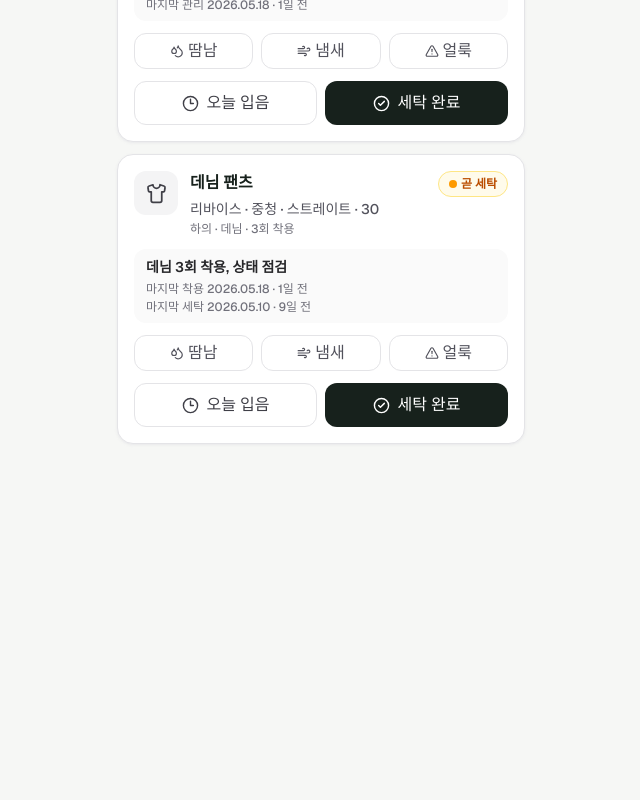
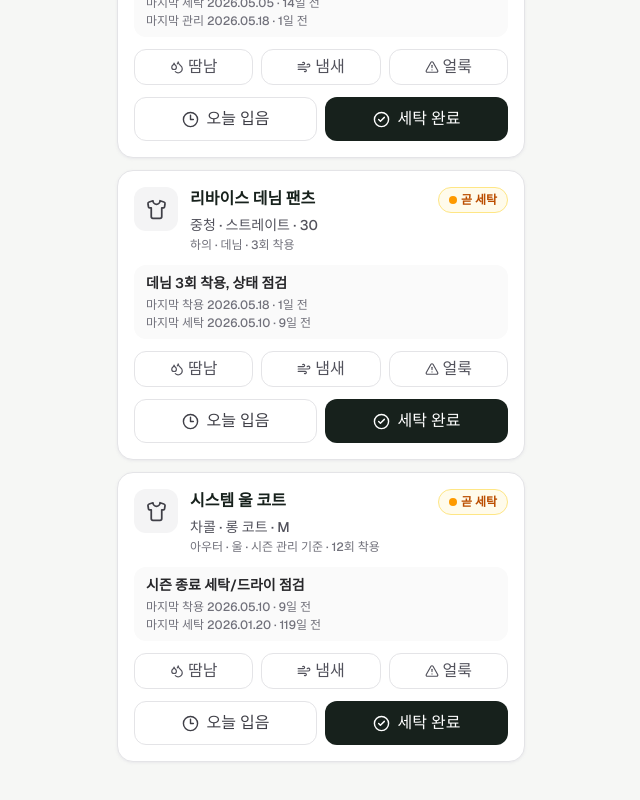
Before and after one commit to quanttraderkim/laundry-log, a Next.js app: page / in a window 1280 px wide. Shown: the part 1772-2572 px from the top of the page, without its empty margins (319-959 px from the left). Before the commit the page ends 2260 px from the top, so only its background shows below. Built offline with nearby package versions, Linux system fonts and the light colour scheme.

Commit message:
Refine clothing care signals

```diff
--- a/src/app/page.tsx
+++ b/src/app/page.tsx
@@ -19,6 +19,7 @@ type CareProfile =
   | "active_synthetic"
   | "cotton_top"
   | "denim"
+  | "seasonal_outer"
   | "standard_outer"
   | "wool_delicate";
 
@@ -140,6 +141,21 @@ const seedItems: ClothingItem[] = [
     wearCount: 3,
     flags: [],
   },
+  {
+    id: 6,
+    name: "울 코트",
+    brand: "시스템",
+    color: "차콜",
+    feature: "롱 코트",
+    size: "M",
+    category: "아우터",
+    material: "울",
+    careProfile: "seasonal_outer",
+    washedAt: "2026-01-20",
+    wornAt: "2026-05-10",
+    wearCount: 12,
+    flags: [],
+  },
 ];
 
 function daysSince(date?: string) {
@@ -213,6 +229,16 @@ function statusFor(item: ClothingItem): Status {
     return status("깨끗함", "착용 횟수 기준 여유 있음", "emerald");
   }
 
+  if (item.careProfile === "seasonal_outer") {
+    if (item.wearCount >= 10 || laundryDays >= 90) {
+      return status("곧 세탁", "시즌 종료 세탁/드라이 점검", "amber");
+    }
+    if (item.wearCount >= 1) {
+      return status("통풍 권장", "착용 후 통풍, 시즌 종료 관리", "sky");
+    }
+    return status("깨끗함", "시즌 종료 관리 대상", "emerald");
+  }
+
   if (item.careProfile === "cotton_top") {
     if (item.wearCount >= 2) {
       return status("세탁 권장", "피부 접촉 의류 2회 착용", "rose");
@@ -258,7 +284,15 @@ function status(label: Status["label"], reason: string, color: string): Status {
 }
 
 function profileFor(category: string, material: string): CareProfile {
-  if (category === "운동복" || material === "폴리에스터") {
+  if (category === "운동복") {
+    return "active_synthetic";
+  }
+
+  if (category === "아우터") {
+    return "seasonal_outer";
+  }
+
+  if (material === "폴리에스터") {
     return "active_synthetic";
   }
 
@@ -305,11 +339,19 @@ function identityParts(item: ClothingItem) {
     .filter(Boolean);
 }
 
+function itemTitle(item: ClothingItem) {
+  return item.brand ? `${item.brand} ${item.name}` : item.name;
+}
+
+function itemDetailParts(item: ClothingItem) {
+  return [item.color, item.feature, item.size].map(cleanText).filter(Boolean);
+}
+
 function itemDisplayName(item: ClothingItem) {
-  const identity = identityParts(item);
-  return identity.length > 0
-    ? `${item.name} · ${identity.join(" · ")}`
-    : item.name;
+  const details = itemDetailParts(item);
+  return details.length > 0
+    ? `${itemTitle(item)} · ${details.join(" · ")}`
+    : itemTitle(item);
 }
 
 function identityKeyFor(item: Pick<
@@ -319,6 +361,20 @@ function identityKeyFor(item: Pick<
   return [item.name, item.brand, item.color, item.feature, item.size]
     .map(normalizeText)
     .join("|");
+}
+
+function hasConditionFlags(item: ClothingItem) {
+  return item.flags.length > 0;
+}
+
+function wearSummary(item: ClothingItem) {
+  if (item.careProfile === "seasonal_outer" && !hasConditionFlags(item)) {
+    return `시즌 관리 기준 · ${item.wearCount}회 착용`;
+  }
+
+  return hasConditionFlags(item)
+    ? `세탁 필요 상태 · ${item.wearCount}회 착용`
+    : `${item.wearCount}회 착용`;
 }
 
 function isConditionFlag(value: string): value is ConditionFlag {
@@ -342,13 +398,22 @@ function normalizeItem(item: Partial<ClothingItem>, index: number): ClothingItem
     size: cleanText(item.size),
     category,
     material,
-    careProfile: item.careProfile ?? profileFor(category, material),
+    careProfile: profileFor(category, material),
     washedAt: item.washedAt ?? todayText,
     wornAt: item.wornAt ?? (wearCount > 0 ? todayText : undefined),
     maintainedAt: item.maintainedAt,
     wearCount,
     flags,
   };
+}
+
+function withDemoOuter(items: ClothingItem[]) {
+  const demoOuter = seedItems.find((item) => item.careProfile === "seasonal_outer");
+  const hasOuter = items.some(
+    (item) => item.category === "아우터" || item.careProfile === "seasonal_outer",
+  );
+
+  return hasOuter || !demoOuter ? items : [...items, demoOuter];
 }
 
 function loadStoredItems() {
@@ -363,7 +428,7 @@ function loadStoredItems() {
   try {
     const parsedItems = JSON.parse(storedItems);
     return Array.isArray(parsedItems)
-      ? parsedItems.map((item, index) => normalizeItem(item, index))
+      ? withDemoOuter(parsedItems.map((item, index) => normalizeItem(item, index)))
       : seedItems;
   } catch {
     return seedItems;
@@ -374,6 +439,7 @@ function matchScore(item: ClothingItem, text: string) {
   const normalized = normalizeText(text);
   let score = 0;
   let hasNameSignal = false;
+  let identitySignalCount = 0;
 
   if (normalized.includes(normalizeText(item.name))) {
     score += 8;
@@ -386,26 +452,40 @@ function matchScore(item: ClothingItem, text: string) {
   score += matchingNameTokenCount * 2;
   hasNameSignal = hasNameSignal || matchingNameTokenCount > 0;
 
-  if (item.brand && normalized.includes(normalizeText(item.brand))) score += 4;
+  if (item.brand && normalized.includes(normalizeText(item.brand))) {
+    score += 4;
+    identitySignalCount += 1;
+  }
   if (colorAliases(item.color).some((color) => normalized.includes(color))) {
     score += 4;
+    identitySignalCount += 1;
   }
-  if (item.size && normalized.includes(normalizeText(item.size))) score += 4;
+  if (item.size && normalized.includes(normalizeText(item.size))) {
+    score += 4;
+    identitySignalCount += 1;
+  }
 
-  score += textTokens(item.feature).filter((token) =>
+  const matchingFeatureTokenCount = textTokens(item.feature).filter((token) =>
     normalized.includes(token),
-  ).length * 3;
+  ).length;
+  score += matchingFeatureTokenCount * 3;
+  if (matchingFeatureTokenCount > 0) {
+    identitySignalCount += 1;
+  }
 
   if (normalized.includes(normalizeText(item.category))) score += 1;
   if (normalized.includes(normalizeText(item.material))) score += 1;
 
-  return { score, hasNameSignal };
+  return { score, hasNameSignal, identitySignalCount };
 }
 
 function findItemByText(items: ClothingItem[], text: string) {
   const candidates = items
     .map((item) => ({ item, ...matchScore(item, text) }))
-    .filter(({ score, hasNameSignal }) => score >= 4 && hasNameSignal)
+    .filter(
+      ({ score, hasNameSignal, identitySignalCount }) =>
+        score >= 4 && (hasNameSignal || identitySignalCount >= 2),
+    )
     .sort((a, b) => b.score - a.score);
 
   if (candidates.length === 0) {
@@ -422,6 +502,27 @@ function findItemByText(items: ClothingItem[], text: string) {
   }
 
   return { item: candidates[0].item, ambiguousItems: [] };
+}
+
+function conditionFlagsFromText(text: string) {
+  const flags: ConditionFlag[] = [];
+  if (text.includes("땀")) flags.push("sweat");
+  if (text.includes("냄새")) flags.push("odor");
+  if (text.includes("얼룩")) flags.push("stain");
+
+  return flags;
+}
+
+function actionFromText(text: string) {
+  if (text.includes("세탁") || text.includes("빨")) {
+    return "wash";
+  }
+
+  if (text.includes("입") || text.includes("착용") || text.includes("신")) {
+    return "wear";
+  }
+
+  return null;
 }
 
 export default function Home() {
@@ -441,8 +542,10 @@ export default function Home() {
   const [newCategory, setNewCategory] = useState("상의");
   const [newMaterial, setNewMaterial] = useState("면");
   const [quickLog, setQuickLog] = useState("");
+  const [quickCandidates, setQuickCandidates] = useState<ClothingItem[]>([]);
+  const [pendingQuickText, setPendingQuickText] = useState("");
   const [feedback, setFeedback] = useState(
-    "예: 오늘 나이키 검정 러닝 반팔 M 입었어",
+    "예: 오늘 나이키 러닝 반팔 검정 M 입었어",
   );
   const [todayLogCount, setTodayLogCount] = useState(() => {
     if (typeof window === "undefined") {
@@ -509,6 +612,69 @@ export default function Home() {
     setFeedback(`${source} 기록 완료 · 상태 재계산`);
   }
 
+  function updateConditionFlags(
+    id: number,
+    flags: ConditionFlag[],
+    source = "상태",
+    mode: "add" | "toggle" = "toggle",
+  ) {
+    if (flags.length === 0) {
+      return;
+    }
+
+    setItems((current) =>
+      current.map((item) => {
+        if (item.id !== id) {
+          return item;
+        }
+
+        if (mode === "add") {
+          return {
+            ...item,
+            flags: Array.from(new Set([...item.flags, ...flags])),
+          };
+        }
+
+        const shouldRemove = flags.every((flag) => item.flags.includes(flag));
+        return {
+          ...item,
+          flags: shouldRemove
+            ? item.flags.filter((flag) => !flags.includes(flag))
+            : Array.from(new Set([...item.flags, ...flags])),
+        };
+      }),
+    );
+    setFeedback(`${source} 표시 업데이트 · 착용 횟수 유지`);
+  }
+
+  function completeQuickLog(item: ClothingItem, text: string, source = "문장") {
+    const flags = conditionFlagsFromText(text);
+    const action = actionFromText(text);
+
+    setQuickCandidates([]);
+    setPendingQuickText("");
+
+    if (action === "wash") {
+      markWashed(item.id, source);
+      setQuickLog("");
+      return;
+    }
+
+    if (action === "wear") {
+      addWear(item.id, flags, source);
+      setQuickLog("");
+      return;
+    }
+
+    if (flags.length > 0) {
+      updateConditionFlags(item.id, flags, source, "add");
+      setQuickLog("");
+      return;
+    }
+
+    setFeedback("입었어 또는 세탁했어로 기록 가능");
+  }
+
   function addItem(event: FormEvent<HTMLFormElement>) {
     event.preventDefault();
 
@@ -563,37 +729,21 @@ export default function Home() {
     const { item, ambiguousItems } = findItemByText(items, text);
     if (!text || !item) {
       if (ambiguousItems.length > 1) {
+        setQuickCandidates(ambiguousItems);
+        setPendingQuickText(text);
         setFeedback(
-          `동명이 여러 벌입니다: ${ambiguousItems
-            .slice(0, 2)
-            .map(itemDisplayName)
-            .join(" / ")}`,
+          "동명이 여러 벌입니다. 아래에서 기록할 옷을 선택해주세요",
         );
         return;
       }
 
+      setQuickCandidates([]);
+      setPendingQuickText("");
       setFeedback("등록된 옷 이름을 포함해 다시 입력");
       return;
     }
 
-    const flags: ConditionFlag[] = [];
-    if (text.includes("땀")) flags.push("sweat");
-    if (text.includes("냄새")) flags.push("odor");
-    if (text.includes("얼룩")) flags.push("stain");
-
-    if (text.includes("세탁") || text.includes("빨")) {
-      markWashed(item.id, "문장");
-      setQuickLog("");
-      return;
-    }
-
-    if (text.includes("입")) {
-      addWear(item.id, flags, "문장");
-      setQuickLog("");
-      return;
-    }
-
-    setFeedback("입었어 또는 세탁했어로 기록 가능");
+    completeQuickLog(item, text);
   }
 
   return (
@@ -640,9 +790,13 @@ export default function Home() {
             <input
               id="quick-log"
               className="h-11 min-w-0 rounded-xl border border-zinc-200 px-3 text-sm outline-none transition focus:border-emerald-500"
-              placeholder="오늘 나이키 검정 러닝 반팔 M 입었어"
+              placeholder="오늘 나이키 러닝 반팔 검정 M 입었어"
               value={quickLog}
-              onChange={(event) => setQuickLog(event.target.value)}
+              onChange={(event) => {
+                setQuickLog(event.target.value);
+                setQuickCandidates([]);
+                setPendingQuickText("");
+              }}
             />
             <button
               type="submit"
@@ -653,6 +807,26 @@ export default function Home() {
             </button>
           </div>
           <p className="mt-2 text-xs font-medium text-zinc-500">{feedback}</p>
+          {quickCandidates.length > 0 ? (
+            <div className="mt-2 grid gap-2">
+              {quickCandidates.map((candidate) => (
+                <button
+                  key={candidate.id}
+                  type="button"
+                  onClick={() =>
+                    completeQuickLog(
+                      candidate,
+                      pendingQuickText || quickLog,
+                      "선택",
+                    )
+                  }
+                  className="min-h-10 rounded-xl border border-emerald-100 bg-emerald-50 px-3 py-2 text-left text-sm font-semibold text-emerald-800 transition hover:bg-emerald-100"
+                >
+                  {itemDisplayName(candidate)}
+                </button>
+              ))}
+            </div>
+          ) : null}
         </form>
 
         <form
@@ -774,14 +948,14 @@ export default function Home() {
                     </div>
                     <div className="min-w-0">
                       <h2 className="break-words text-base font-semibold leading-6">
-                        {item.name}
+                        {itemTitle(item)}
                       </h2>
                       <p className="mt-1 break-words text-sm font-medium text-zinc-600">
-                        {identityParts(item).join(" · ") ||
+                        {itemDetailParts(item).join(" · ") ||
                           "구분 정보 미입력"}
                       </p>
                       <p className="mt-0.5 text-xs font-medium text-zinc-500">
-                        {item.category} · {item.material} · {item.wearCount}회 착용
+                        {item.category} · {item.material} · {wearSummary(item)}
                       </p>
                     </div>
                   </div>
@@ -815,7 +989,9 @@ export default function Home() {
                       <button
                         key={flag}
                         type="button"
-                        onClick={() => addWear(item.id, [flag], conditionMeta[flag].label)}
+                        onClick={() =>
+                          updateConditionFlags(item.id, [flag], conditionMeta[flag].label)
+                        }
                         className={`flex h-9 items-center justify-center gap-1 rounded-xl border text-xs font-semibold transition ${
                           active
                             ? "border-rose-200 bg-rose-50 text-rose-700"
```
